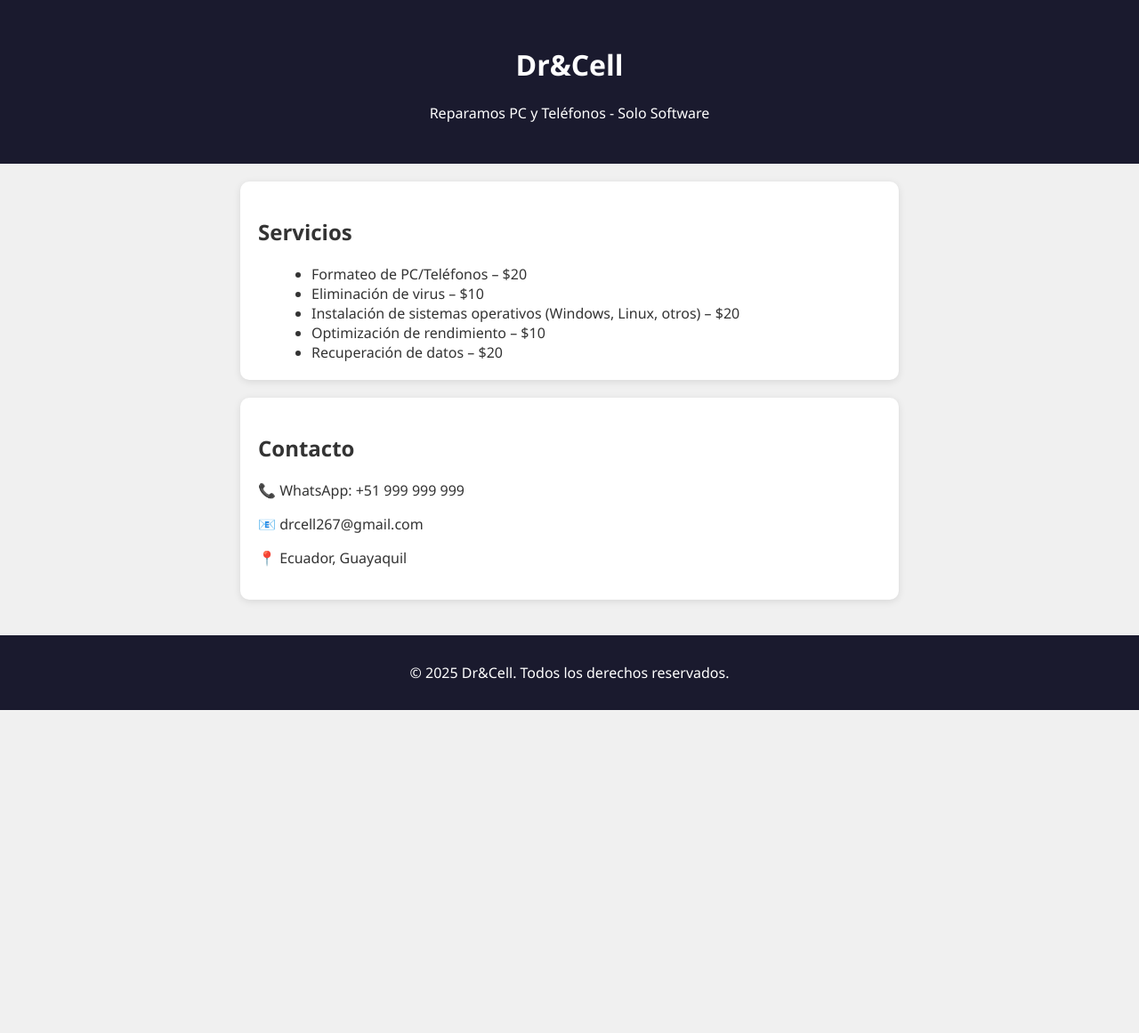
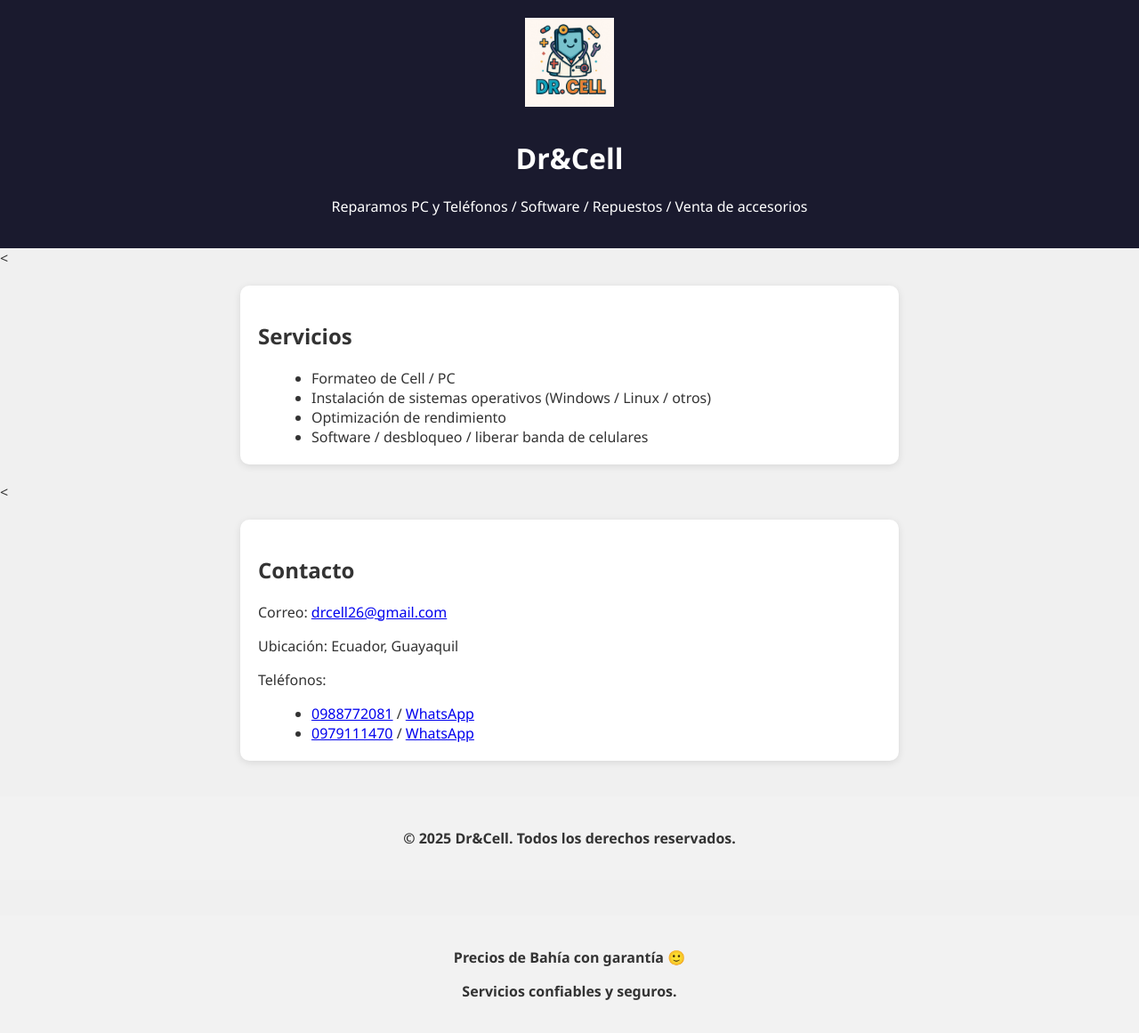
Before and after one commit to Drcell9011/drandcell, a plain HTML site: page index.html in a window 1280 px wide. Shown: the whole page at 89% size. Before the commit the page ends 800 px from the top, so only its background shows below. Drawn offline with Linux system fonts and the light colour scheme.

Commit message:
Actualización: logo, teléfonos, pie de página

```diff
--- a/index.html
+++ b/index.html
@@ -7,32 +7,48 @@
 </head>
 <body>
   <header>
+    <img src="logo.jpeg" alt="Logo Dr&Cell" class="logo">
     <h1>Dr&Cell</h1>
-    <p>Reparamos PC y Teléfonos - Solo Software</p>
+    <p>Reparamos PC y Teléfonos / Software / Repuestos / Venta de accesorios</p>
   </header>
 
-  <section>
+  <<section>
   <h2>Servicios</h2>
   <ul>
-    <li>Formateo de PC/Teléfonos – $20</li>
-    <li>Eliminación de virus – $10</li>
-    <li>Instalación de sistemas operativos (Windows, Linux, otros) – $20</li>
-    <li>Optimización de rendimiento – $10</li>
-    <li>Recuperación de datos – $20</li>
+    <li>Formateo de Cell / PC</li>
+    <li>Instalación de sistemas operativos (Windows / Linux / otros)</li>
+    <li>Optimización de rendimiento</li>
+    <li>Software / desbloqueo / liberar banda de celulares</li>
   </ul>
 </section>
 
 
-<section>
+
+<<section>
   <h2>Contacto</h2>
-  <p>📞 WhatsApp: +51 999 999 999</p>
-  <p>📧 drcell267@gmail.com</p>
-  <p>📍 Ecuador, Guayaquil</p>
+  <p>Correo: <a href="mailto:drcell26@gmail.com">drcell26@gmail.com</a></p>
+  <p>Ubicación: Ecuador, Guayaquil</p>
+  <p>Teléfonos:</p>
+  <ul>
+    <li>
+      <a href="tel:+593988772081">0988772081</a> /
+      <a href="https://wa.me/593988772081" target="_blank">WhatsApp</a>
+    </li>
+    <li>
+      <a href="tel:+593979111470">0979111470</a> /
+      <a href="https://wa.me/593979111470" target="_blank">WhatsApp</a>
+    </li>
+  </ul>
 </section>
+
 
 
   <footer>
     <p>&copy; 2025 Dr&Cell. Todos los derechos reservados.</p>
   </footer>
+  <footer>
+  <p><strong>Precios de Bahía con garantía 🙂</strong></p>
+  <p>Servicios confiables y seguros.</p>
+</footer>
 </body>
 </html>
--- a/style.css
+++ b/style.css
@@ -34,3 +34,21 @@ footer {
   padding: 15px 0;
   margin-top: 40px;
 }
+header {
+  text-align: center;
+  padding: 20px;
+}
+
+.logo {
+  height: 100px;
+  margin-bottom: 10px;
+}
+footer {
+  background-color: #f2f2f2;
+  text-align: center;
+  padding: 20px;
+  font-weight: bold;
+  margin-top: 40px;
+  font-size: 16px;
+  color: #333;
+}
```
Also changed, not shown: logo.jpeg (added).
